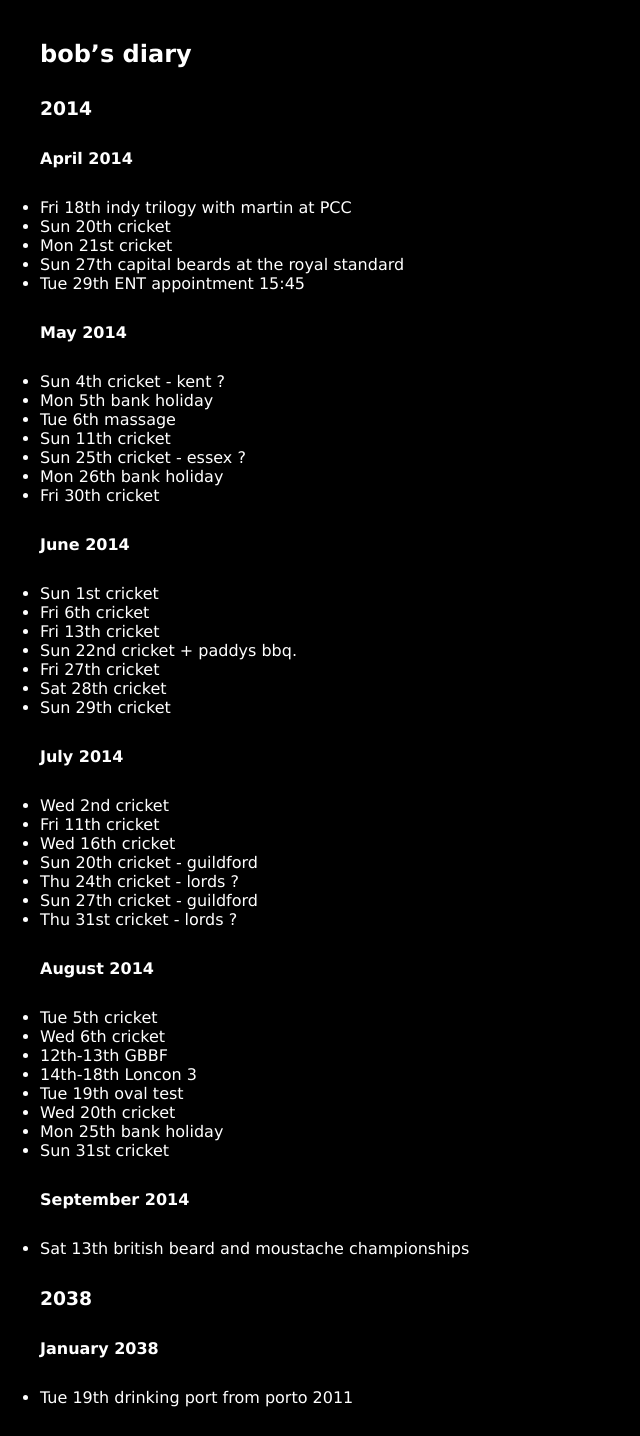
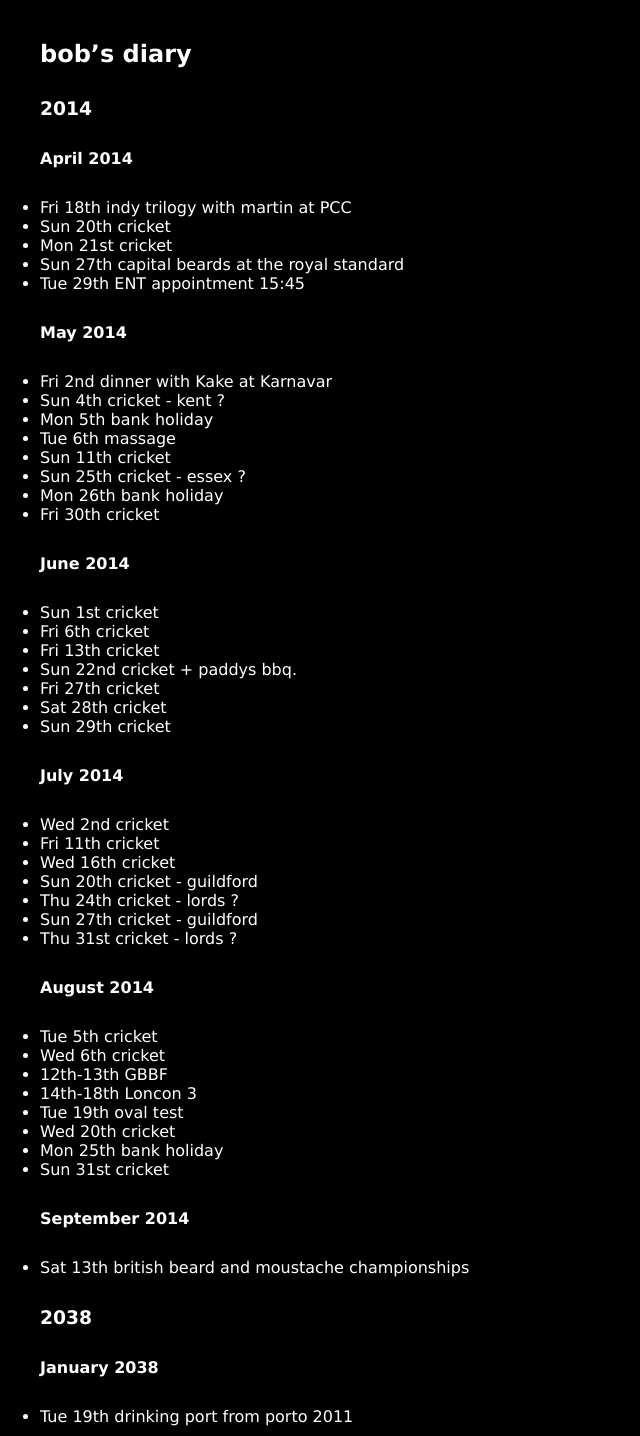
Before and after one commit to rjw1/randomness.org.uk, a Jekyll site: the page built from diary/index.md, in a window 1280 px wide. Shown: the whole page, without its empty margins (0-640 px from the left). Built offline with Jekyll 4.4.1, drawn with Linux system fonts in a browser that asks for light colours; Markdown is read by kramdown in place of the engine named in the settings.

Commit message:
Add Karnavar dinner to diary.

```diff
--- a/diary/index.md
+++ b/diary/index.md
@@ -16,6 +16,7 @@ layout: default
 
 #### May 2014 ####
 
+* Fri 2nd dinner with Kake at Karnavar
 * Sun 4th cricket - kent ?
 * Mon 5th bank holiday
 * Tue 6th massage
```
